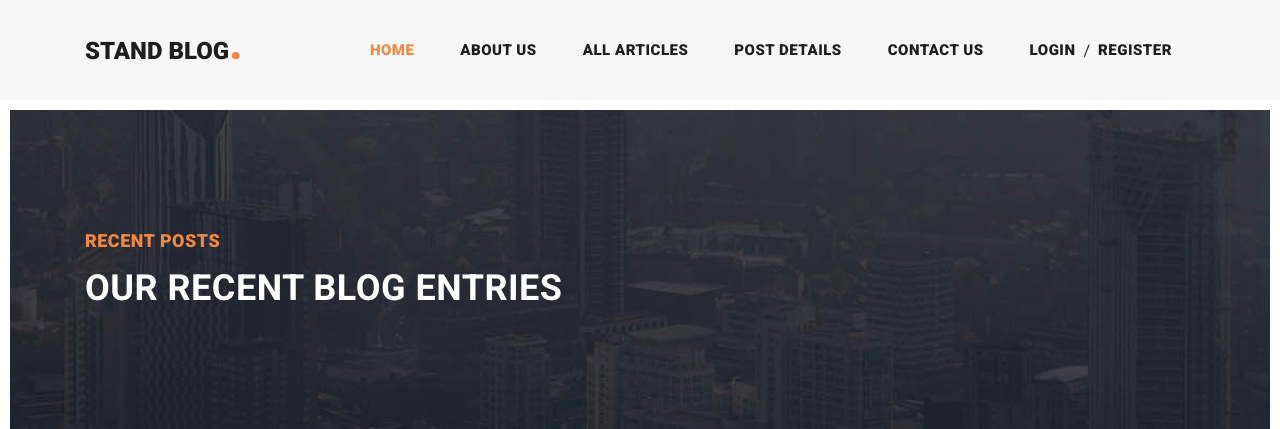
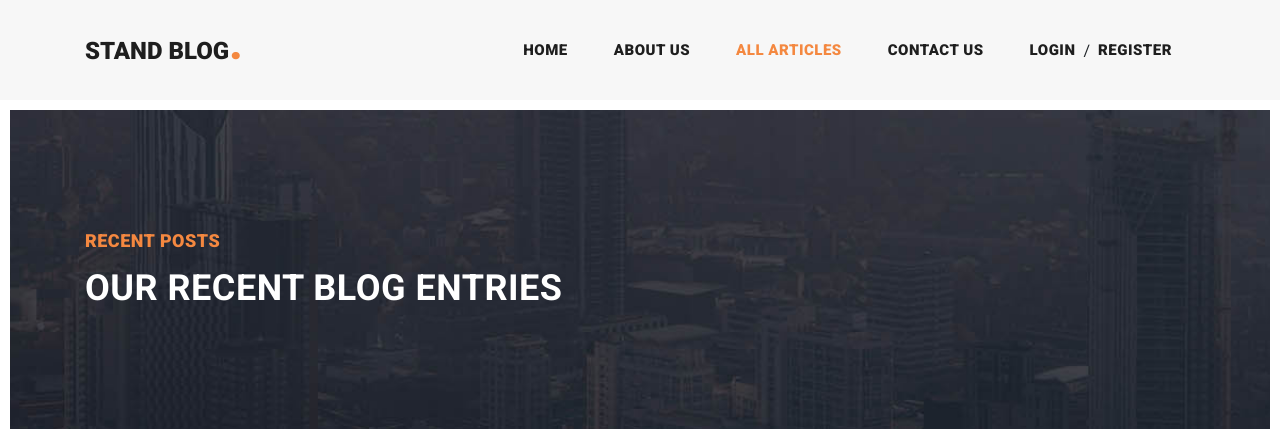
Before and after one commit to A0Rassafian/stand-blog, a Django app: page /articles/list/ in a window 1280 px wide. Shown: the top 429 px of the page. Run offline with Django 5.2, Linux system fonts and the light colour scheme; tables that the repository leaves empty hold one stand-in row (values such as "Sample post"); grey boxes marked "Sample" are stand-in pictures; some libraries are stand-ins or nearby versions.

Commit message:
"resolver match"

```diff
--- a/templates/includes/header.html
+++ b/templates/includes/header.html
@@ -8,21 +8,18 @@
           </button>
           <div class="collapse navbar-collapse" id="navbarResponsive">
             <ul class="navbar-nav ml-auto">
-              <li class="nav-item active">
-                <a class="nav-link" href="index.html">Home
+              <li class="nav-item {% if request.resolver_match.url_name == 'home' %}active{% endif %}">
+                <a class="nav-link" href="{% url "home:home" %}">Home
                   <span class="sr-only">(current)</span>
                 </a>
               </li>
-              <li class="nav-item">
+              <li class="nav-item {% if request.resolver_match.url_name == 'about' %}active{% endif %}">
                 <a class="nav-link" href="about.html">About Us</a>
               </li>
-              <li class="nav-item">
+              <li class="nav-item {% if request.resolver_match.url_name == 'article_list' %}active{% endif %}">
                 <a class="nav-link" href="{% url 'blog:article_list' %}">all articles</a>
               </li>
-              <li class="nav-item">
-                <a class="nav-link" href="post-details.html">Post Details</a>
-              </li>
-              <li class="nav-item">
+              <li class="nav-item {% if request.resolver_match.url_name == 'contact' %}active{% endif %}">
                 <a class="nav-link" href="contact.html">Contact Us</a>
               </li>
               <li class="nav-item">
```
